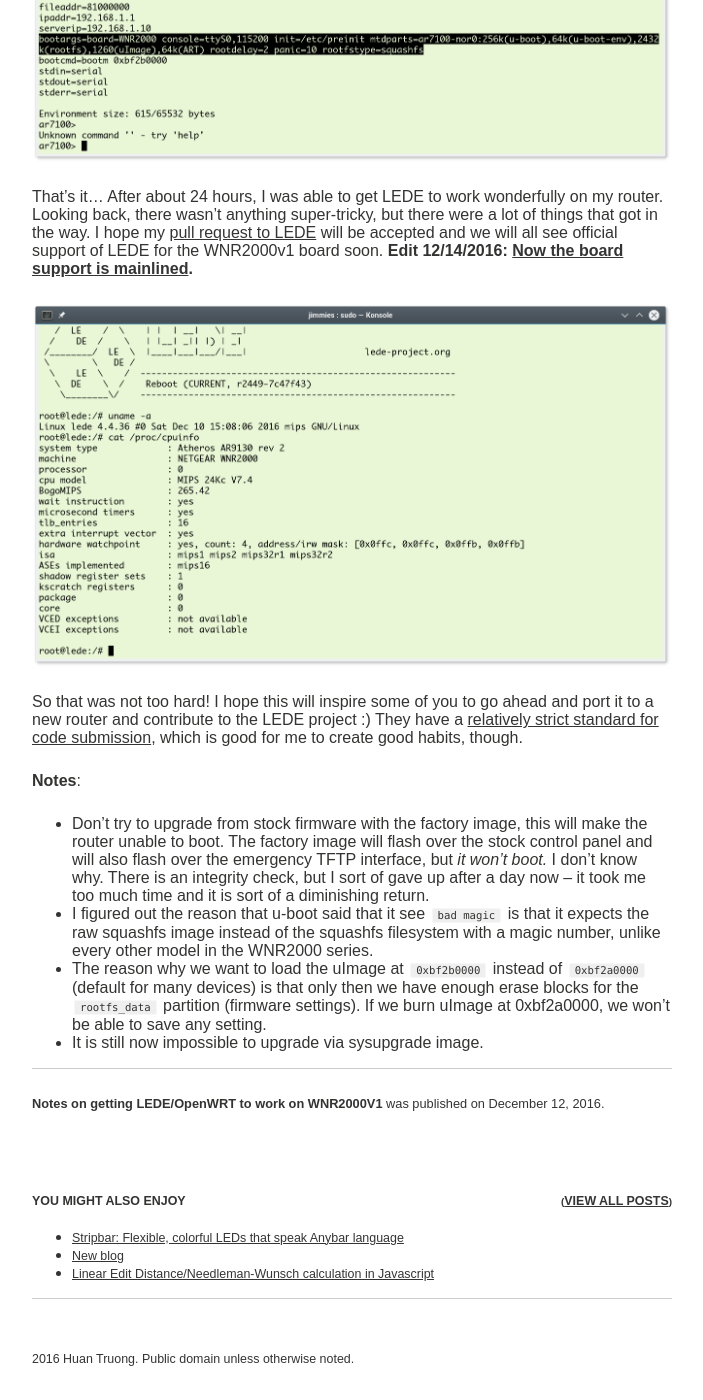
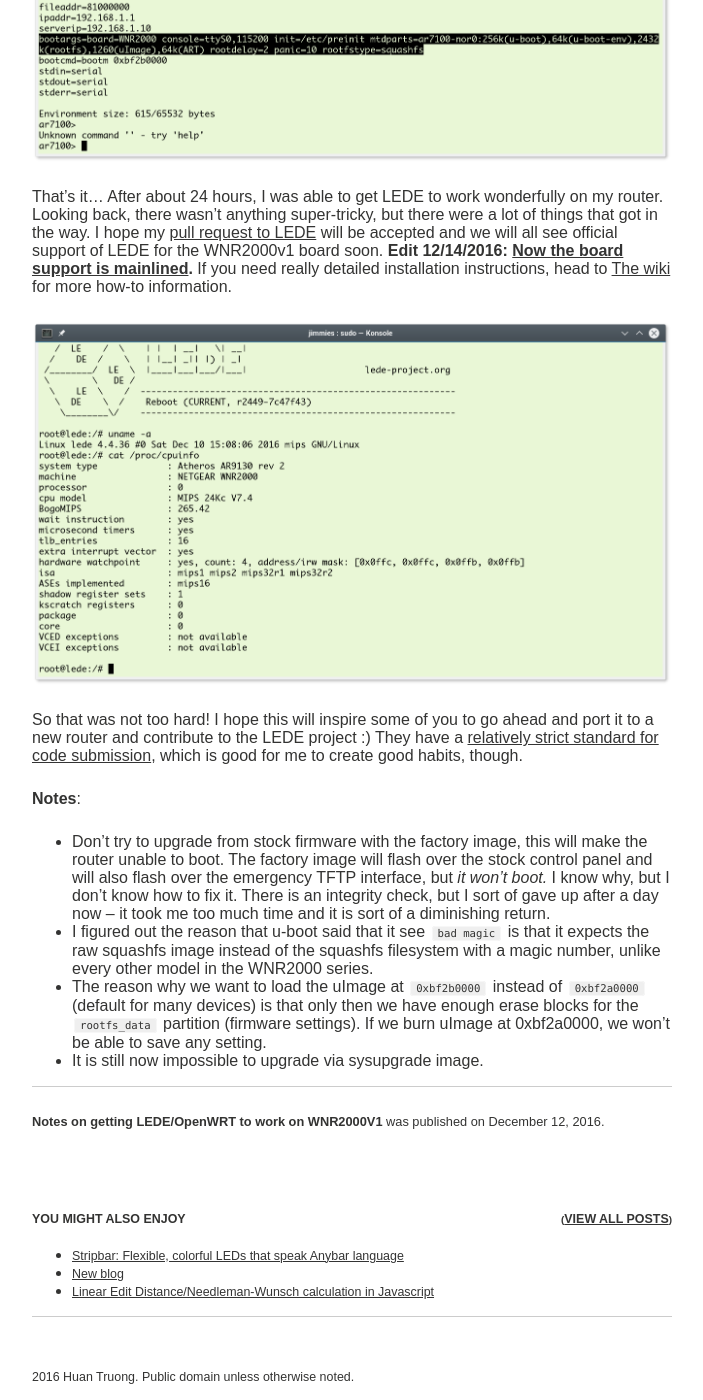
Before and after one commit to htruong/htruong.github.io, a Jekyll site: the page built from _posts/2016-12-12-lede-on-wnr2000v1-unsupported-hardware.markdown, in a window 1280 px wide and 1400 px high, scrolled down 5476 px. Shown: the whole window, without its empty margins (288-991 px from the left). Built offline with Jekyll 4.4.1, drawn with Linux system fonts in a browser that asks for light colours; nearby versions of some CDN libraries.

Commit message:
Updated 2016-12-12-lede-on-wnr2000v1-unsupported-hardware.markdown

```diff
--- a/_posts/2016-12-12-lede-on-wnr2000v1-unsupported-hardware.markdown
+++ b/_posts/2016-12-12-lede-on-wnr2000v1-unsupported-hardware.markdown
@@ -149,7 +150,7 @@
 
 ![U-boot should look like this once you have set up everything correctly](/assets/posts-images/uboot2.png)
 
-That's it... After about 24 hours, I was able to get LEDE to work wonderfully on my router. Looking back, there wasn't anything super-tricky, but there were a lot of things that got in the way. I hope my [pull request to LEDE](https://github.com/lede-project/source/pull/609) will be accepted and we will all see official support of LEDE for the WNR2000v1 board soon. **Edit 12/14/2016: [Now the board support is mainlined](https://github.com/lede-project/source/pull/611).**
+That's it... After about 24 hours, I was able to get LEDE to work wonderfully on my router. Looking back, there wasn't anything super-tricky, but there were a lot of things that got in the way. I hope my [pull request to LEDE](https://github.com/lede-project/source/pull/609) will be accepted and we will all see official support of LEDE for the WNR2000v1 board soon. **Edit 12/14/2016: [Now the board support is mainlined](https://github.com/lede-project/source/pull/611).**  If you need really detailed installation instructions, head to [The wiki](wiki.openwrt.org/toh/netgear/wnr2000) for more how-to information.
 
 ![LEDE up and running on my board](/assets/posts-images/2000v1bootup.png)
 
@@ -158,7 +159,7 @@
 
 **Notes**:
 
-- Don't try to upgrade from stock firmware with the factory image, this will make the router unable to boot. The factory image will flash over the stock control panel and will also flash over the emergency TFTP interface, but *it won't boot.* I don't know why. There is an integrity check, but I sort of gave up after a day now -- it took me too much time and it is sort of a diminishing return.
+- Don't try to upgrade from stock firmware with the factory image, this will make the router unable to boot. The factory image will flash over the stock control panel and will also flash over the emergency TFTP interface, but *it won't boot.* I know why, but I don't know how to fix it. There is an integrity check, but I sort of gave up after a day now -- it took me too much time and it is sort of a diminishing return.
 - I figured out the reason that u-boot said that it see `bad magic` is that it expects the raw squashfs image instead of the squashfs filesystem with a magic number, unlike every other model in the WNR2000 series.
 - The reason why we want to load the uImage at `0xbf2b0000` instead of `0xbf2a0000` (default for many devices) is that only then we have enough erase blocks for the `rootfs_data` partition (firmware settings). If we burn uImage at 0xbf2a0000, we won't be able to save any setting.
 - It is still now impossible to upgrade via sysupgrade image.
```
Also changed, not shown: other parts of _posts/2016-12-12-lede-on-wnr2000v1-unsupported-hardware.markdown (+3 -2 lines).
